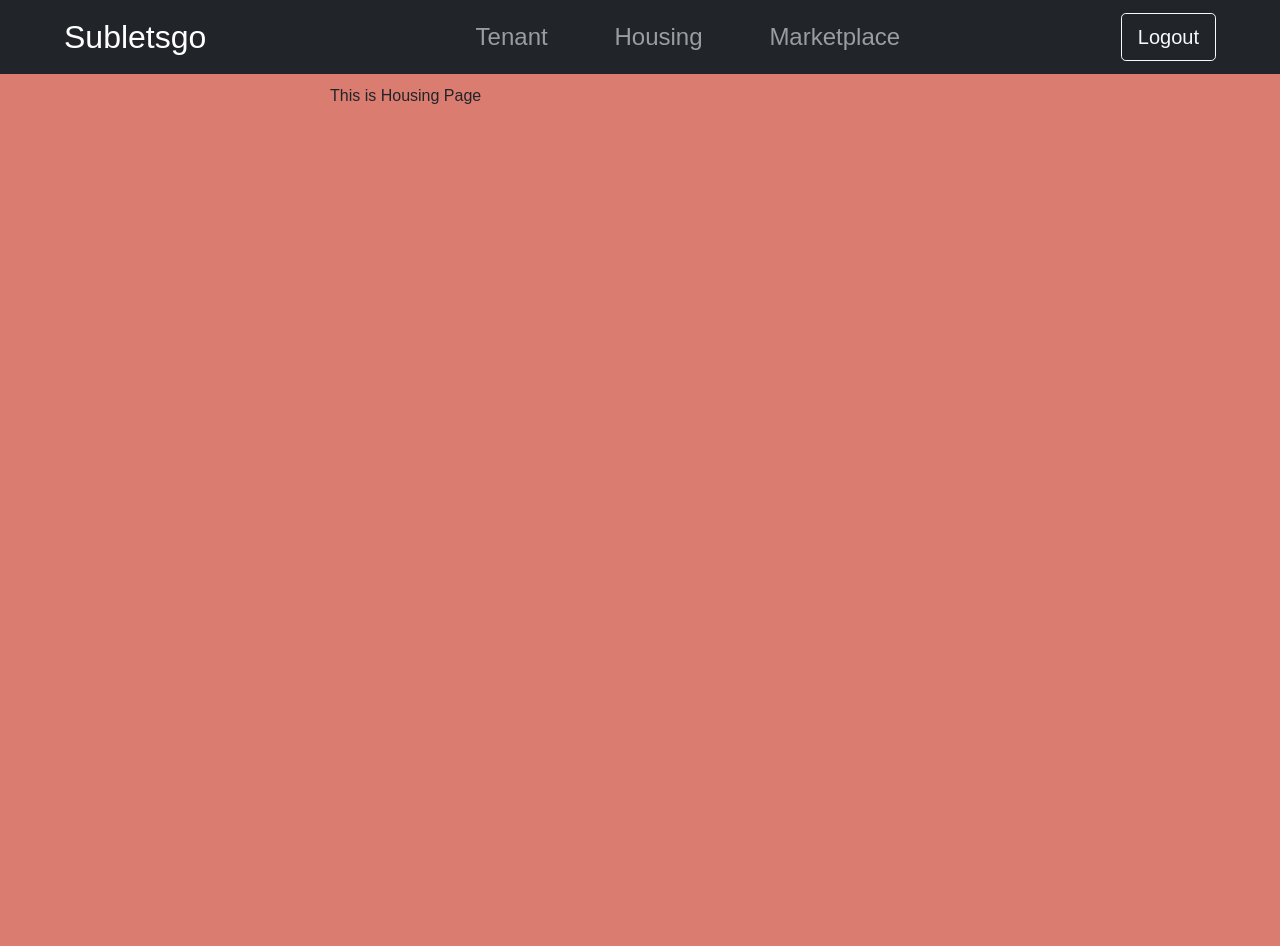
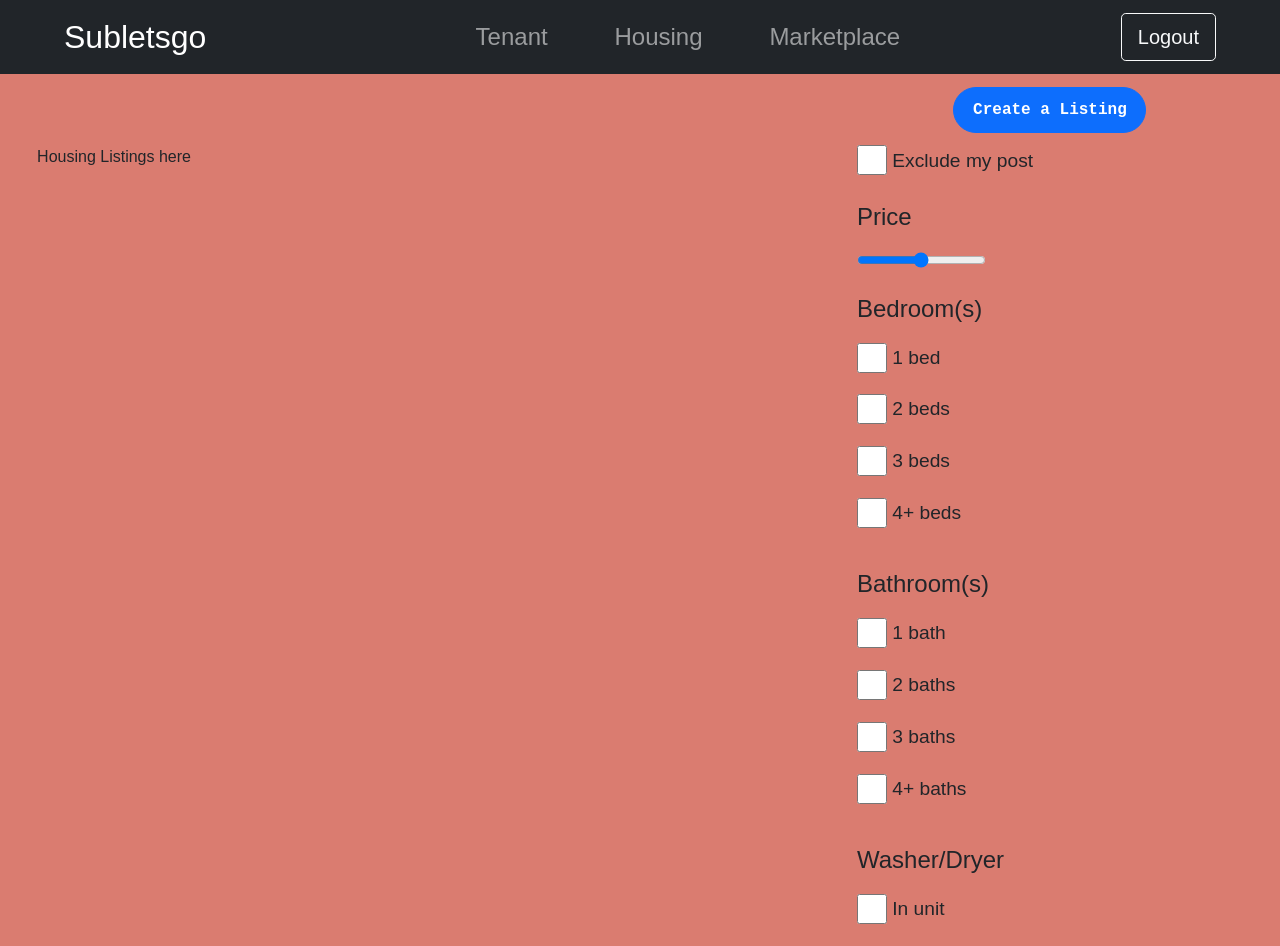
Before and after one commit to anhvqle/CSE437-Subletsgo, a React (Create React App) app: page /housing in a window 1280 px wide. Before the commit the page ends 800 px from the top, so only its background shows below. Built offline with nearby package versions, Linux system fonts and the light colour scheme; sample sign-in values are in the browser's storage.

Commit message:
Housing Filter added

```diff
--- a/src/App.css
+++ b/src/App.css
@@ -159,3 +159,7 @@
 .message {
     color: rgb(87, 21, 21);
 }
+
+.filter-header {
+    font-size: 1.5em;
+}
--- a/src/components/housing/Housing.jsx
+++ b/src/components/housing/Housing.jsx
@@ -2,6 +2,9 @@ import NavigationBar from "../NavigationBar";
 import UserContext from "../../context/UserContext";
 import { useNavigate } from "react-router-dom";
 import { useContext, useEffect } from "react";
+import { Container, Col, Row } from "react-bootstrap";
+import HousingListing from './HousingListing';
+import HousingFilter from './HousingFilter';
 
 function Housing() {
     let navigate = useNavigate();
@@ -18,9 +21,24 @@ function Housing() {
     return (
         <div>
             <NavigationBar />
-            <div className="center">
-                <p>This is Housing Page</p>
-            </div>
+            <Container fluid>
+                <Row className="layout">
+                    <Col sm={8}></Col>
+                    <Col>
+                        <button type="button" className="center btn btn-primary monospace rounded-pill">
+                            <a className="link-styling" href="/newTenantListing">Create a Listing</a>
+                        </button>
+                    </Col>
+                </Row>
+                <Row className="layout">
+                    <Col sm={8}>
+                        <HousingListing />
+                    </Col>
+                    <Col>
+                        <HousingFilter />
+                    </Col>
+                </Row>
+            </Container>
         </div>
     )
 }
--- /dev/null
+++ b/src/components/housing/HousingFilter.jsx
@@ -0,0 +1,70 @@
+const HousingFilter = () => {
+    return (
+        <div>
+            <div>
+                <label className="filter-option">
+                    <input className="checkbox" type="checkbox" /> Exclude my post
+                </label>
+                <p className="filter-header">Price</p>
+                <input type="range" min="1" max="100" value="50" className="slider" id="myRange"></input>
+                <p />
+
+                <p className="filter-header">Bedroom(s)</p>
+                <div className="ui">
+                    <label className="filter-option">
+                        <input className="checkbox" type="checkbox" id="one-bed" />  1 bed
+                    </label>
+                </div>
+                <div className="ui">
+                    <label className="filter-option">
+                        <input className="checkbox" type="checkbox" id="two-bed" />  2 beds
+                    </label>
+                </div>
+                <div className="ui">
+                    <label className="filter-option">
+                        <input className="checkbox" type="checkbox" id="three-bed" />  3 beds
+                    </label>
+                </div>
+                <div className="ui">
+                    <label className="filter-option">
+                        <input className="checkbox" type="checkbox" id="four-bed" />  4+ beds
+                    </label>
+                </div>
+                <p />
+
+                <p className="filter-header">Bathroom(s)</p>
+                <div className="ui">
+                    <label className="filter-option">
+                        <input className="checkbox" type="checkbox" id="one-bath" />  1 bath
+                    </label>
+                </div>
+                <div className="ui">
+                    <label className="filter-option">
+                        <input className="checkbox" type="checkbox" id="two-bath" />  2 baths
+                    </label>
+                </div>
+                <div className="ui">
+                    <label className="filter-option">
+                        <input className="checkbox" type="checkbox" id="three-bath" />  3 baths
+                    </label>
+                </div>
+                <div className="ui">
+                    <label className="filter-option">
+                        <input className="checkbox" type="checkbox" id="four-bath" />  4+ baths
+                    </label>
+                </div>
+                <p />
+
+                <p className="filter-header">Washer/Dryer</p>
+                <div className="ui">
+                    <label className="filter-option">
+                        <input className="checkbox" type="checkbox" id="in-unit" />  In unit
+                    </label>
+                </div>
+            </div>
+        </div>
+
+    )
+}
+
+export default HousingFilter;
--- /dev/null
+++ b/src/components/housing/HousingListing.jsx
@@ -0,0 +1,10 @@
+function HousingListing() {
+
+    return (
+        <div>
+            <p>Housing Listings here</p>
+        </div >
+    )
+}
+
+export default HousingListing;
```
